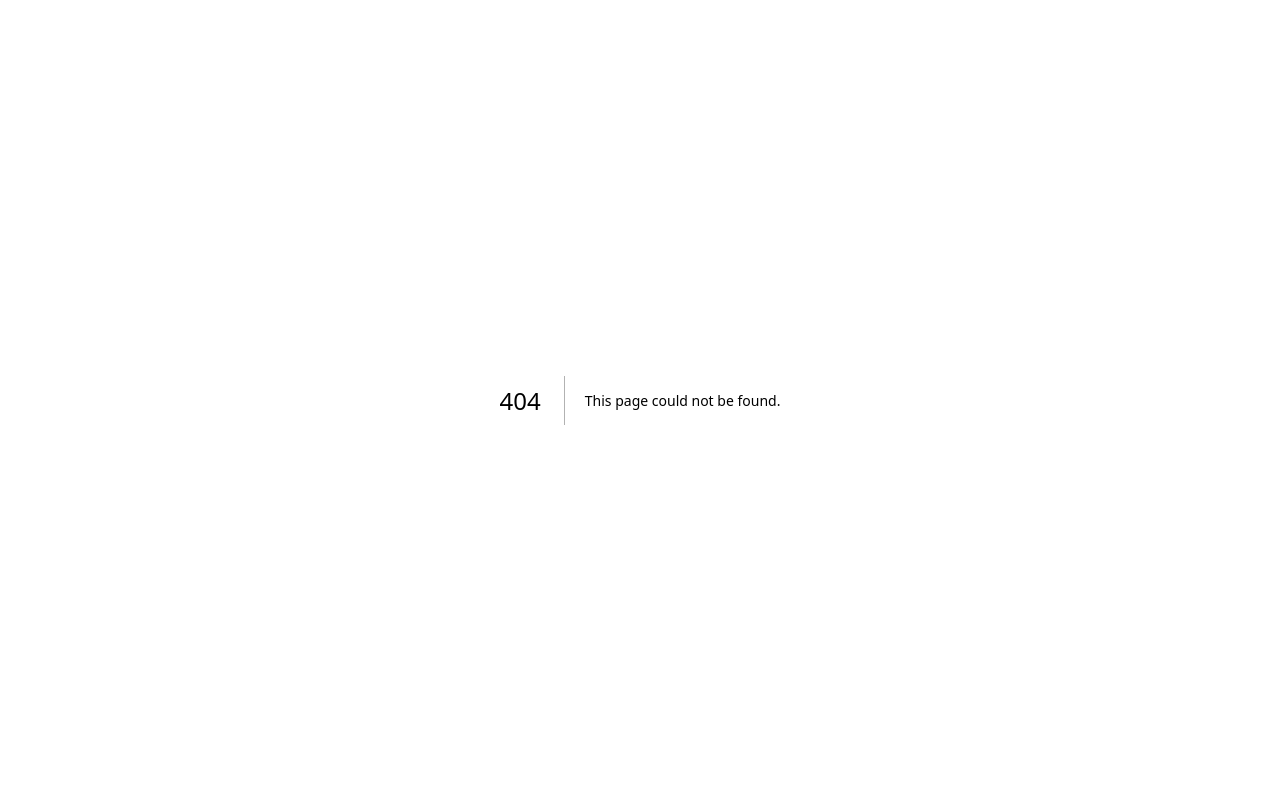
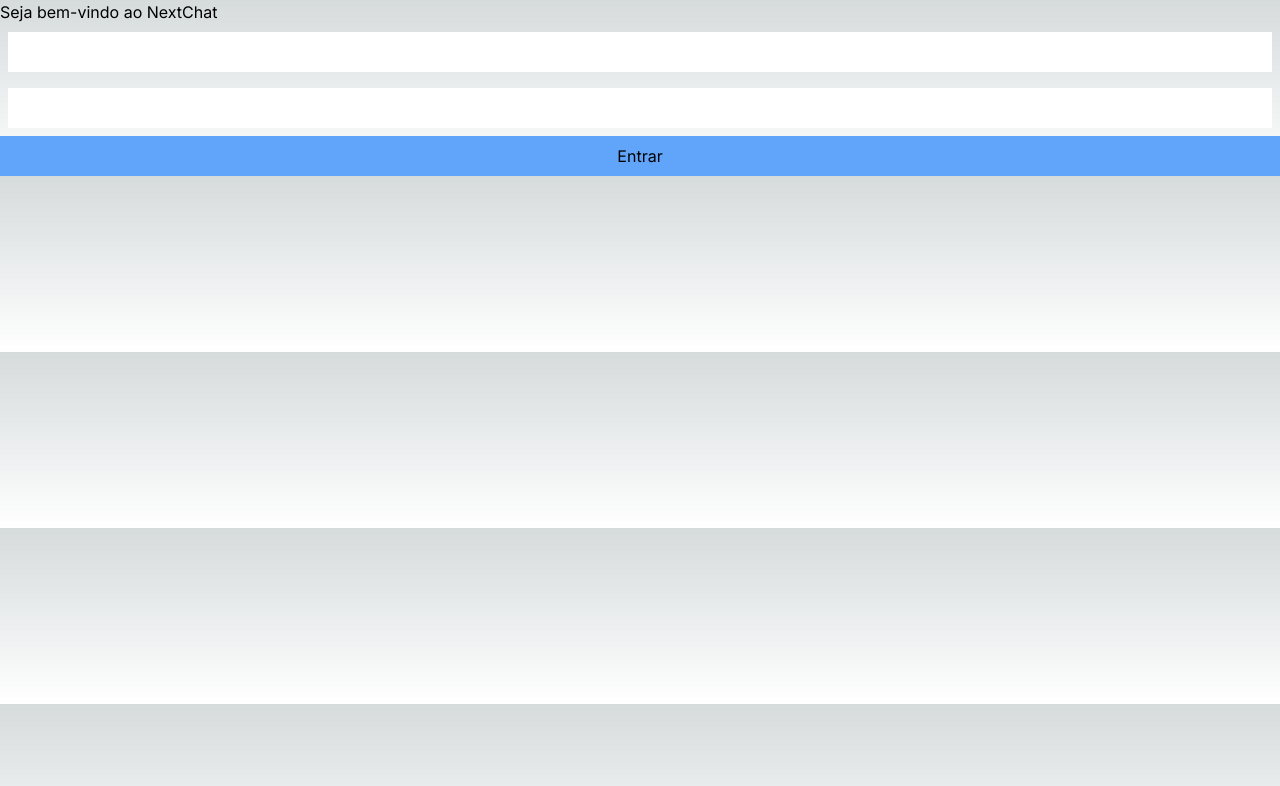
Before and after one commit to iCarlosAugusto/nextChat, a Next.js app: page /login in a window 1280 px wide. Before the commit this address had no page. Shown: the top 786 px of the page. Built offline with nearby package versions, Linux system fonts and the light colour scheme.

Commit message:
basic componentnes created

```diff
--- /dev/null
+++ b/src/app/login/page.tsx
@@ -0,0 +1,27 @@
+"use client";
+
+import { useState } from "react";
+import { InputComponent } from "../../components/Input";
+import { ButtonComponent } from "@/components/Button";
+
+export default function Login() {
+
+  const [userEmail, setUserEmail] = useState("");
+  const [userPassword, setUserPassword] = useState("");
+
+  const handleAuthenticate = () => {
+
+  }
+
+  return (
+    <main className="flex flex-col">
+      <p>Seja bem-vindo ao NextChat</p>
+
+      <InputComponent value={userEmail} onChange={e => setUserEmail(e.target.value)}/>
+
+      <InputComponent value={userPassword} onChange={e => setUserPassword(e.target.value)}/>
+
+      <ButtonComponent label="Entrar" onClick={handleAuthenticate}/>
+    </main>
+  );
+}
--- a/src/app/page.tsx
+++ b/src/app/page.tsx
@@ -1,8 +1,8 @@
 "use client";
 
 import { useAuthState } from "react-firebase-hooks/auth";
-import { auth } from "../../firebase";
-import NavBar from "../../components/NavBar";
+import { auth } from "../firebase";
+import NavBar from "../components/NavBar";
 
 export default function Home() {
   const [user] = useAuthState(auth);
--- /dev/null
+++ b/src/components/Button.tsx
@@ -0,0 +1,16 @@
+import { MouseEventHandler } from "react";
+
+interface ButtonProps {
+  label: string;
+  onClick: MouseEventHandler<HTMLButtonElement>
+}
+
+function ButtonComponent({label, onClick}: ButtonProps) {
+  return (
+    <button onClick={onClick} className="bg-blue-400 h-10">
+      {label}
+    </button>
+  )
+}
+
+export { ButtonComponent }
--- /dev/null
+++ b/src/components/Input.tsx
@@ -0,0 +1,14 @@
+import { ChangeEventHandler } from "react";
+
+interface InputComponentProps {
+  value: string;
+  onChange: ChangeEventHandler<HTMLInputElement>;
+}
+
+function InputComponent({value, onChange}: InputComponentProps) {
+  return(
+    <input className="m-2 p-2 flex-1 text-black" value={value} onChange={onChange} type="text"/>
+  )
+}
+
+export { InputComponent }
```
Also changed, not shown: src/components/NavBar.tsx (renamed from components/NavBar.tsx), src/firebase/index.ts (renamed from firebase/index.ts).
